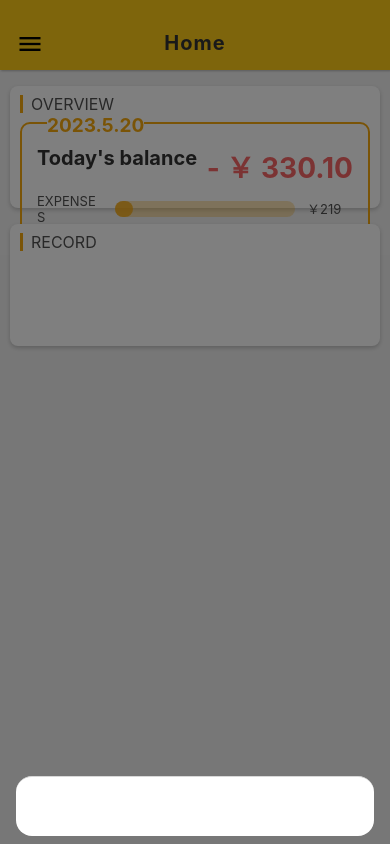
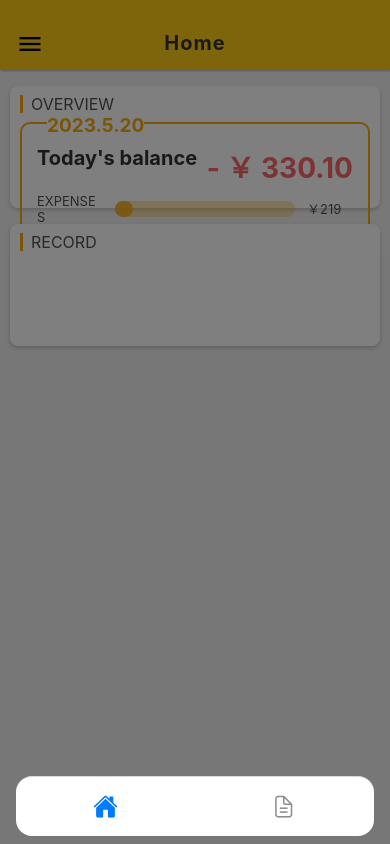
Before and after one commit to QZhou0706/React-native_AccountingHelper, a React Native app: screen / in a window 390 px wide. Built offline with nearby package versions, Linux system fonts and the light colour scheme.

Commit message:
fix bugs in tab.js

```diff
--- a/routes/tab.js
+++ b/routes/tab.js
@@ -39,10 +39,11 @@ const TabNavigator = () => {
         return (
           <Tab.Screen name={item.route} component={item.component} options={{
             tabBarLabel: item.label,
-            tabBarIcon: ({focused, color, size}) => {
-              <Ionicons name={item.activeIcon} color={color} size={size} />
-            }
-          }} />
+            tabBarIcon: ({focused, color, size}) => (
+              <item.iconType name={focused? item.activeIcon: item.inActiveIcon} color={color} size={size} />
+            )
+          }}
+          key={index} />
         )
       })}
 
```
